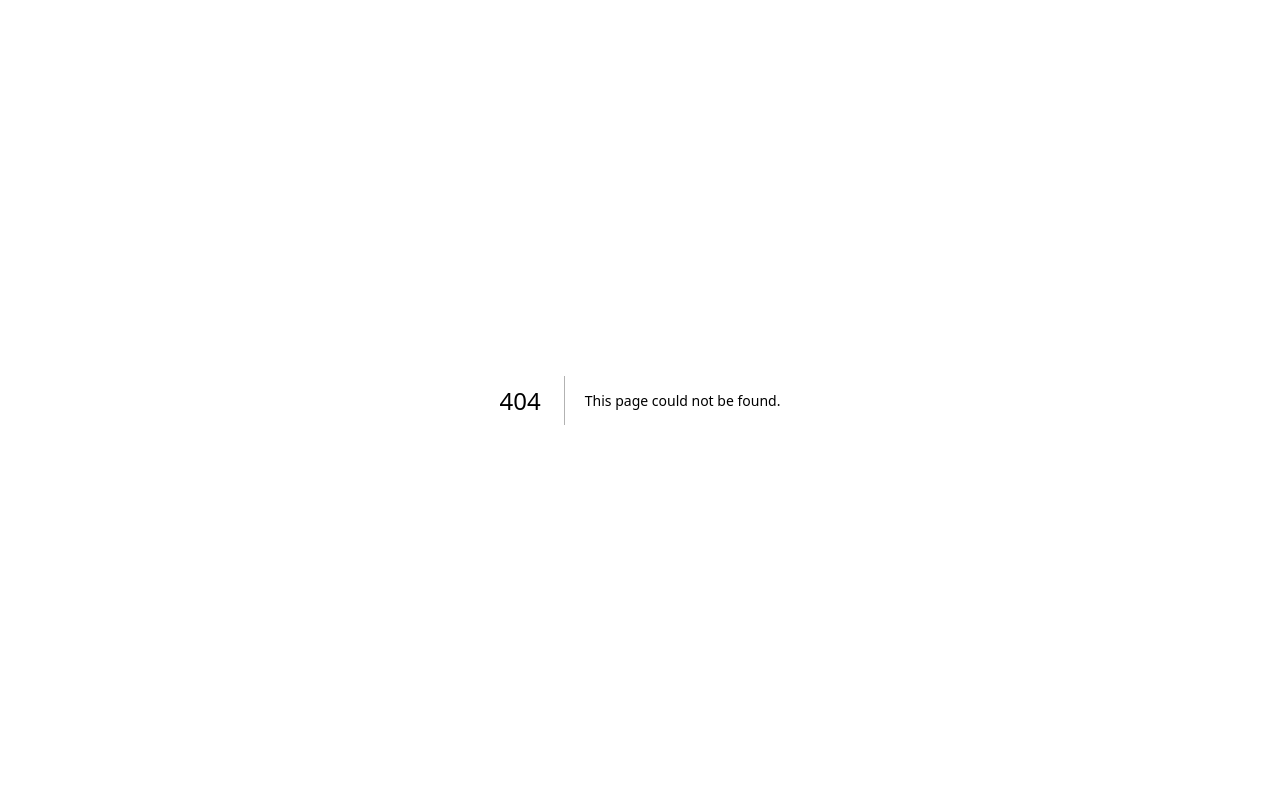
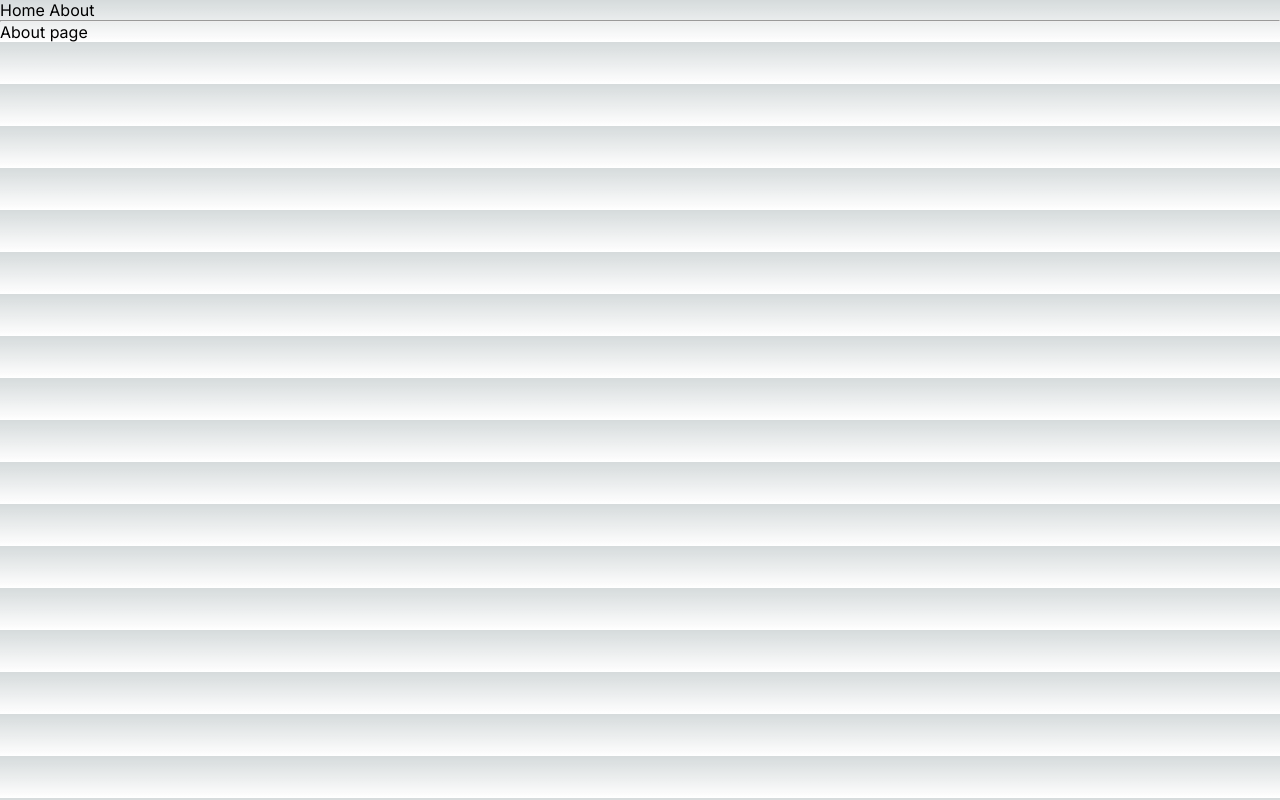
Before and after one commit to howtomakeaturn/graphql-react-example, a Next.js app: page /about in a window 1280 px wide. Before the commit this address had no page. Built offline with nearby package versions, Linux system fonts and the light colour scheme.

Commit message:
add about page

```diff
--- /dev/null
+++ b/app/about/page.js
@@ -0,0 +1,9 @@
+export default function Page() {
+  return (
+    <main>
+      <div>
+        <p>About page</p>
+      </div>
+    </main>
+  )
+}
--- a/app/layout.js
+++ b/app/layout.js
@@ -1,4 +1,5 @@
 import { Inter } from 'next/font/google'
+import Link from 'next/link';
 import './globals.css'
 
 const inter = Inter({ subsets: ['latin'] })
@@ -11,7 +12,14 @@ export const metadata = {
 export default function RootLayout({ children }) {
   return (
     <html lang="en">
-      <body className={inter.className}>{children}</body>
+      <body className={inter.className}>
+        <div>
+          <Link href="/">Home</Link>&nbsp;
+          <Link href="/about">About</Link>
+          <hr />
+        </div>
+        {children}
+      </body>
     </html>
   )
 }
--- a/app/page.js
+++ b/app/page.js
@@ -1,7 +1,7 @@
 import Image from 'next/image'
 import styles from './page.module.css'
 
-export default function Home() {
+export default function Page() {
   return (
     <main className={styles.main}>
       <div className={styles.description}>
```
